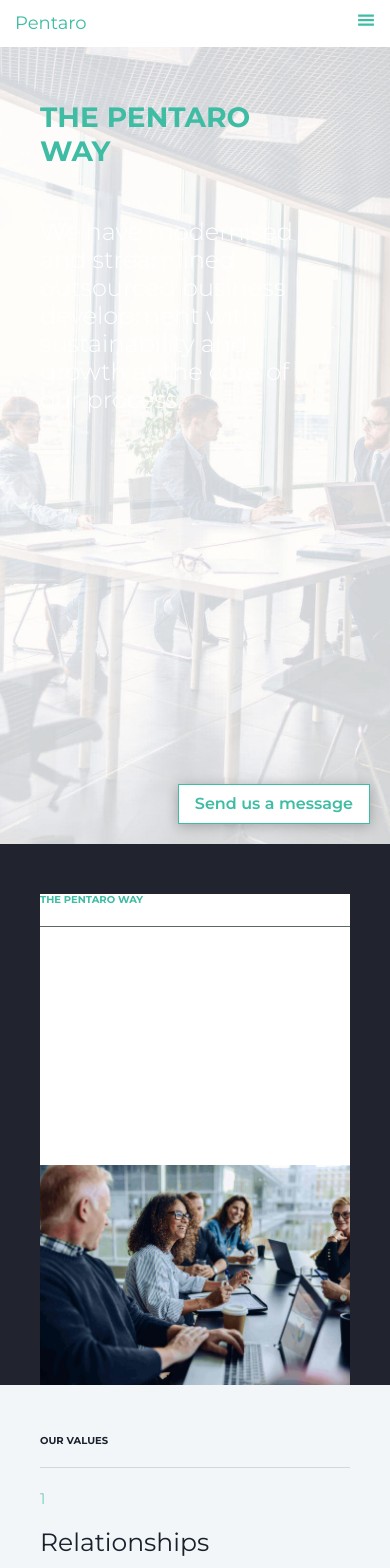
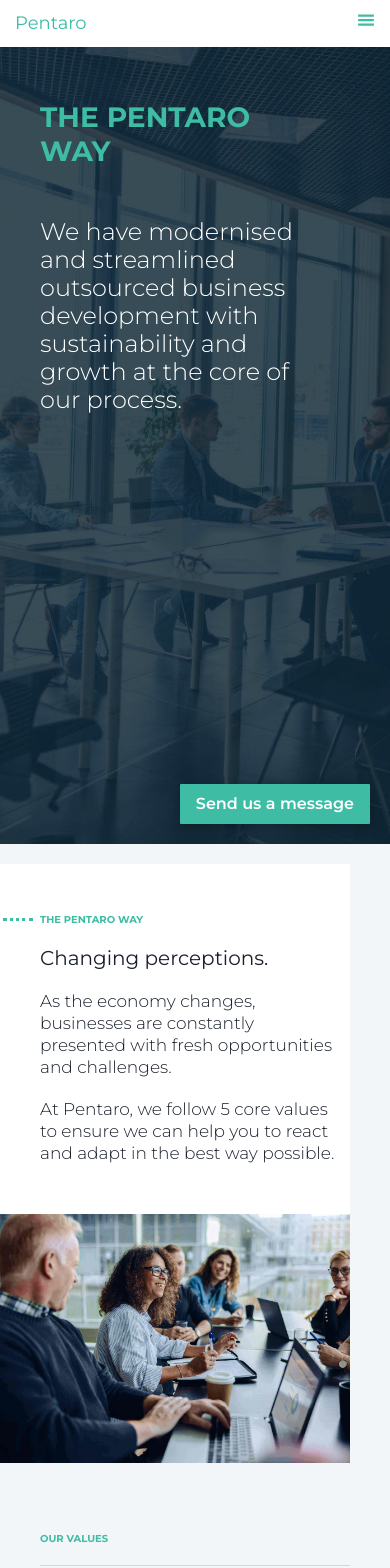
Before and after one commit to jvickers123/pentaro-site, a React (Create React App) app: page /pentaroway in a window 390 px wide. Shown: the top 1568 px of the page. Built offline with nearby package versions, Linux system fonts and the light colour scheme.

Commit message:
made new theme universal on mobile

```diff
--- a/src/components/PentaroWay.js
+++ b/src/components/PentaroWay.js
@@ -7,7 +7,7 @@ const PentaroWay = () => {
   return (
     <section>
       <div className='hero-container'>
-        <div className='light-background pent-way-background'></div>
+        <div className='hero pent-way-background'><div className='blue-background'></div></div>
 
         <div className='section-flex-container'>
           <h1 className='accent'>THE PENTARO WAY</h1>
@@ -16,11 +16,13 @@ const PentaroWay = () => {
 
       </div>
 
-      <div className='dark-section-container'>
+      <div className='plain-section-container off-left'>
 
-        <div className='content-container'>
+        <div className='content-container left'>
+
+          <div className='dotted-line offset-left-top'></div>
           <h2 className='accent'>THE PENTARO WAY</h2>
-          <hr></hr>
+          {/* <hr></hr> */}
           <h3>Changing perceptions.</h3>
           <p>As the economy changes, businesses are constantly presented with fresh opportunities and challenges.</p>
 
@@ -39,7 +41,7 @@ const PentaroWay = () => {
       </div>
 
       <div className='grey-section-container'>
-        <h2>OUR VALUES</h2>
+        <h2 className='accent'>OUR VALUES</h2>
 
         <hr></hr>
 
--- a/src/components/Recruitment.js
+++ b/src/components/Recruitment.js
@@ -7,7 +7,7 @@ const Recruitment = () => {
   return (
     <section>
       <div className='hero-container'>
-        <div className='light-background recruitment-background'></div>
+        <div className='hero recruitment-background'><div className='blue-background'></div></div>
 
         <div className='section-flex-container'>
 
@@ -16,11 +16,14 @@ const Recruitment = () => {
         </div>
       </div>
 
-      <div className='dark-section-container'>
+      <div className='plain-section-container off-left'>
 
-        <div className='content-container'>
+        <div className='content-container left'>
+
+          <div className='dotted-line offset-left-top'></div>
+
           <h2 className='accent'>RECRUITMENT</h2>
-          <hr></hr>
+          {/* <hr></hr> */}
           <h3>Proin fringilla augue at sapien</h3>
           <p>Proin fringilla augue at sapien imperdiet mollis. Vivamus ut quam ut tellus ullamcorper elementum non non turpis.</p>
 
--- a/src/components/Telemarketing.js
+++ b/src/components/Telemarketing.js
@@ -31,7 +31,7 @@ const Telemarketing = () => {
   return (
     <section>
       <div className='hero-container'>
-        <div className='light-background telemarketing-background'></div>
+        <div className='hero telemarketing-background'><div className='blue-background'></div></div>
 
         <div className='section-flex-container'>
 
--- a/src/styles/components/contact.scss
+++ b/src/styles/components/contact.scss
@@ -19,6 +19,7 @@
         margin-top: 20px;
         background-color: $accent;
         color: white;
+        border-radius: 1px;
       }
       .form-field {
         display: flex;
@@ -58,6 +59,11 @@
         }
       }
     }
+    img {
+      transform: translateX(-40px);
+      margin-top: 50px;
+      width: 100vw;
+    }
   }
 
   @media screen and (min-width: 600px) {
--- a/src/styles/components/enquirenow.scss
+++ b/src/styles/components/enquirenow.scss
@@ -10,13 +10,13 @@
     text-align: right;
   }
   button {
-    background: white;
-    border: 1px solid $accent;
-    color: $accent;
+    background: $accent;
+    // border: 1px solid $accent;
+    color: #fff;
     margin-right: 20px;
     margin-bottom: 20px;
     @extend %box-shadow;
-    border-radius: 0;
+    border-radius: 1px;
   }
   .footer-desktop {
     display: none;
--- a/src/styles/components/pentaroway.scss
+++ b/src/styles/components/pentaroway.scss
@@ -19,6 +19,8 @@
 }
 .pent-way-background {
   background: url('../../assets/business-meeting.jpg');
+  background-size: cover;
+  background-position: center;
 }
 
 .dark-section-container {
--- a/src/styles/components/recruitment.scss
+++ b/src/styles/components/recruitment.scss
@@ -1,5 +1,7 @@
 .recruitment-background {
   background-image: url("../../assets/meeting.jpg");
+  background-size: cover;
+  background-position: center;
 }
 
 @media screen and (min-width: 600px) {
--- a/src/styles/components/telemarketing.scss
+++ b/src/styles/components/telemarketing.scss
@@ -1,5 +1,7 @@
 .telemarketing-background {
   background-image: url("../../assets/telemarketing-team.jpg");
+  background-size: cover;
+  background-position: center;
 }
 .service-option {
   // background-color: $darkbackground;
--- a/src/styles/variables.scss
+++ b/src/styles/variables.scss
@@ -2,7 +2,7 @@
 $accent: #3ebca4;
 $lightgrey: #EAEAEA;
 // $darkbackground: #151C22;
-$darkbackground: #21242f;
+$darkbackground: #082233;
 // $darkbgline: #515151;
 $darkbgline: #5e6964;
 // $greybg: #5e6964;
```
